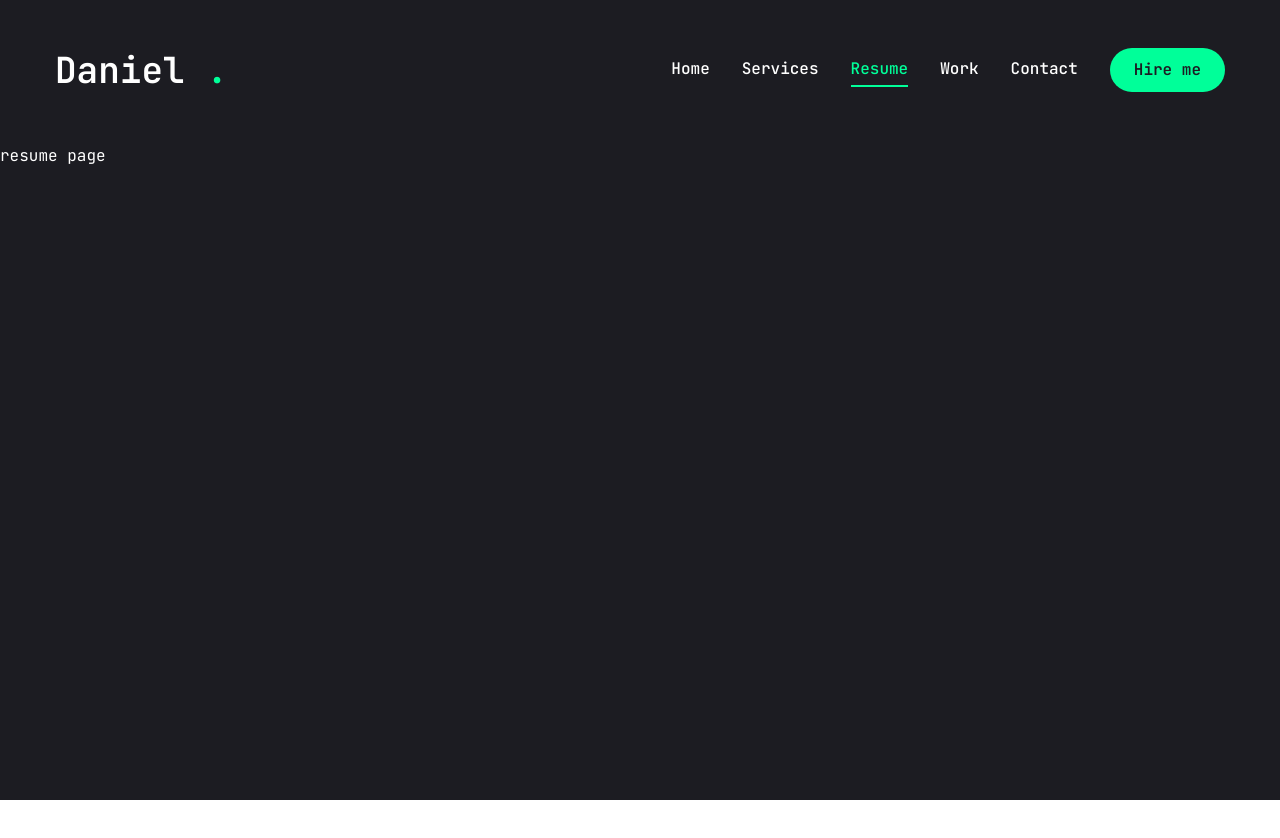
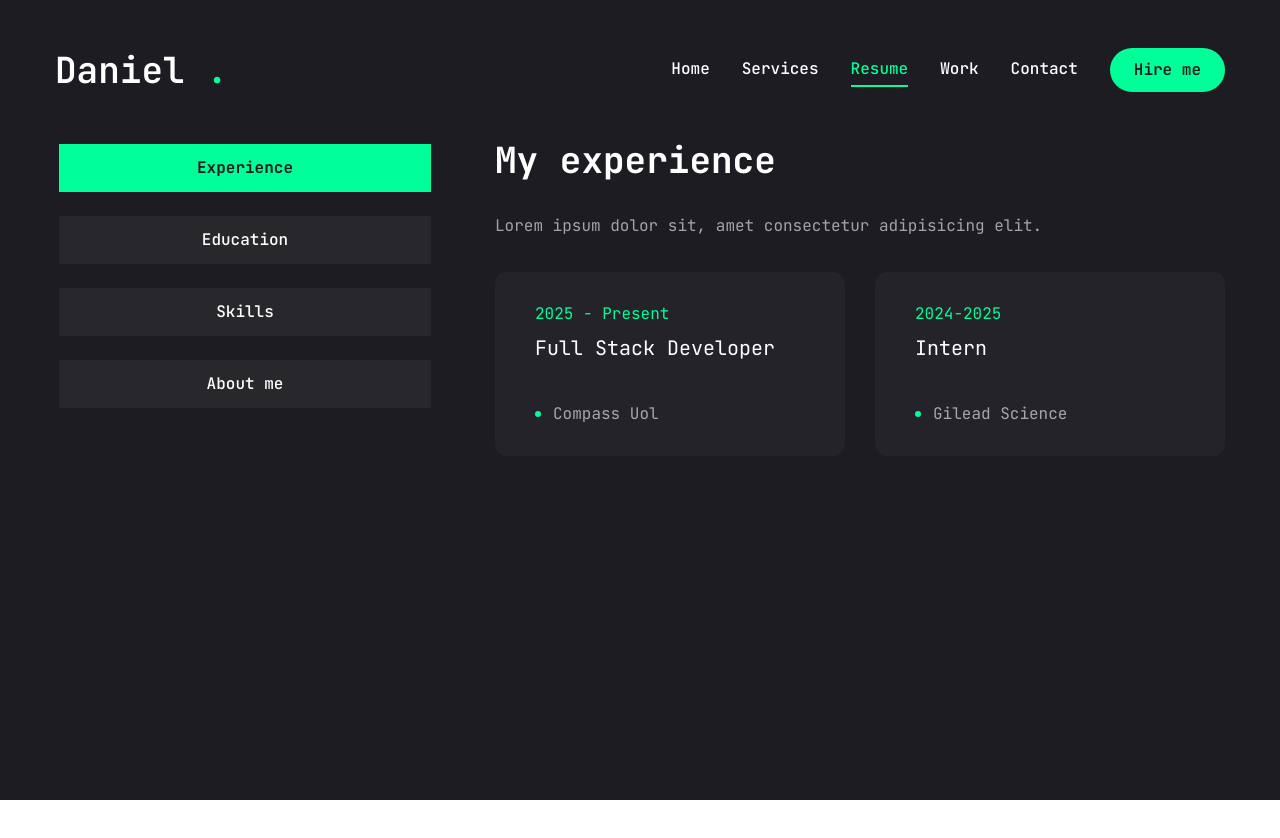
Before and after one commit to bdancost/dani_portfolio_next, a Next.js app: page /resume in a window 1280 px wide. Shown: the top 838 px of the page. Before the commit the page ends 800 px from the top, so only its background shows below. Built offline with nearby package versions, Linux system fonts and the light colour scheme.

Commit message:
Editando Pagina resume

```diff
--- a/app/resume/page.jsx
+++ b/app/resume/page.jsx
@@ -1,5 +1,215 @@
+"use client";
+
+import { FaHtml5, FaCss3, FaJs, FaReact, FaNode } from "react-icons/fa";
+import { SiTailwindcss, SiNextdotjs, SiTypescript } from "react-icons/si";
+
+// about data
+const about = {
+  title: "About Me",
+  description: "Lorem ipsum dolor sit, amet consectetur adipisicing elit.",
+  info: [
+    {
+      fieldName: "Name",
+      fieldValue: "Daniel",
+    },
+    {
+      fieldName: "Phone",
+      fieldValue: "(011) 985214278",
+    },
+    {
+      fieldName: "Experience",
+      fieldValue: "1 years",
+    },
+    {
+      fieldName: "Skype",
+      fieldValue: "daniel.88",
+    },
+    {
+      fieldName: "Nationality",
+      fieldValue: "Brazil",
+    },
+    {
+      fieldName: "Email",
+      fieldValue: "pr.danfc88@gmail.com",
+    },
+    {
+      fieldName: "Freelance",
+      fieldValue: "Available",
+    },
+    {
+      fieldName: "Languages",
+      fieldValue: "English, Spanish, Portuguese",
+    },
+  ],
+};
+
+//experience data
+const experience = {
+  icon: "/assets/resume/badge.svg",
+  title: "My experience",
+  description: "Lorem ipsum dolor sit, amet consectetur adipisicing elit.",
+  items: [
+    {
+      company: "Compass Uol",
+      position: "Full Stack Developer",
+      duration: "2025 - Present",
+    },
+    {
+      company: "Gilead Science",
+      position: "Intern",
+      duration: "2024-2025",
+    },
+  ],
+};
+
+// education data
+const education = {
+  icon: "/assets/resume/cap.svg",
+  title: "My education",
+  description: "Lorem ipsum dolor sit, amet consectetur adipisicing elit.",
+  items: [
+    {
+      institution: "Unicesumar",
+      degree: "Systems Analysis and Development",
+      duration: "2023 - 2025",
+    },
+    {
+      institution: "HashTag Treinamentos",
+      degree: "JavaScript Impressionador",
+      duration: "2024 - 2025",
+    },
+    {
+      institution: "Alura",
+      degree: "Front-End Developer",
+      duration: "2024 - 2025",
+    },
+  ],
+};
+
+// skills data
+const skills = {
+  title: "My skills",
+  description: "Lorem ipsum dolor sit, amet consectetur adipisicing elit.",
+  skillList: [
+    {
+      icon: <FaHtml5 />,
+      name: "HTML5",
+    },
+    {
+      icon: <FaCss3 />,
+      name: "CSS3",
+    },
+    {
+      icon: <FaJs />,
+      name: "JavaScript",
+    },
+    {
+      icon: <FaReact />,
+      name: "React",
+    },
+    {
+      icon: <SiTailwindcss />,
+      name: "TailwindCSS",
+    },
+    {
+      icon: <SiTypescript />,
+      name: "TypeScript",
+    },
+    {
+      icon: <FaNode />,
+      name: "Node",
+    },
+    {
+      icon: <SiNextdotjs />,
+      name: "Next.js",
+    },
+  ],
+};
+
+import { Tabs, TabsContent, TabsList, TabsTrigger } from "@/components/ui/tabs";
+
+import {
+  Tooltip,
+  TooltipContent,
+  TooltipProvider,
+  TooltipTrigger,
+} from "@/components/ui/tooltip";
+
+import { ScrollArea } from "@/components/ui/scroll-area";
+import { motion } from "framer-motion";
+
 const Resume = () => {
-  return <div>resume page</div>;
+  return (
+    <motion.div
+      initial={{ opacity: 0 }}
+      animate={{
+        opacity: 1,
+        transition: { delay: 0.4, duration: 0.4, ease: "easeIn" },
+      }}
+      className="min-h-[80vh] flex items-center justify-center py-12 xl:py-0"
+    >
+      <div className="container mx-auto">
+        <Tabs
+          defaultValue="experience"
+          className="flex flex-col xl:flex-row gap-[60px]"
+        >
+          <TabsList className="flex flex-col w-full max-w-[380px] mx-auto xl:mx-0 gap-6">
+            <TabsTrigger value="experience">Experience</TabsTrigger>
+            <TabsTrigger value="education">Education</TabsTrigger>
+            <TabsTrigger value="skills">Skills</TabsTrigger>
+            <TabsTrigger value="about">About me</TabsTrigger>
+          </TabsList>
+
+          {/* content */}
+          <div className="min-h-[700vh] w-full">
+            {/* experience */}
+            <TabsContent value="experience" className="w-full">
+              <div className="flex flex-col gap-[30px] text-center xl:text-left">
+                <h3 className="text-4xl font-bold">{experience.title}</h3>
+                <p className="max-w-[600px] text-white/60 mx-auto xl:mx-0">
+                  {experience.description}
+                </p>
+                <ScrollArea className="h-[480px]">
+                  <ul className="grid grid-cols-1 lg:grid-cols-2 gap-[30px]">
+                    {experience.items.map((item, index) => {
+                      return (
+                        <li
+                          key={index}
+                          className="bg-[#232329] h-[184px] py-6 px-10 rounded-xl flex flex-col justify-center lg:items-start gap-1"
+                        >
+                          <span className="text-accent">{item.duration}</span>
+                          <h3 className="text-xl max-w-[260px] min-h-[60px] text-center lg:text-left">
+                            {item.position}
+                          </h3>
+                          <div className="flex items-center gap-3">
+                            {/* dot */}
+                            <span className="w-[6px] h-[6px] rounded-full bg-accent"></span>
+                            <p className="text-white/60">{item.company}</p>
+                          </div>
+                        </li>
+                      );
+                    })}
+                  </ul>
+                </ScrollArea>
+              </div>
+            </TabsContent>
+            {/* education */}
+            <TabsContent value="education" className="w-full">
+              education
+            </TabsContent>
+            {/* skills */}
+            <TabsContent value="skills" className="w-full">
+              skills
+            </TabsContent>
+            {/* about */}
+            <TabsContent value="about" className="w-full">
+              about
+            </TabsContent>
+          </div>
+        </Tabs>
+      </div>
+    </motion.div>
+  );
 };
 
 export default Resume;
--- a/components/ui/tabs.jsx
+++ b/components/ui/tabs.jsx
@@ -1,43 +1,43 @@
-"use client"
+"use client";
 
-import * as React from "react"
-import * as TabsPrimitive from "@radix-ui/react-tabs"
+import * as React from "react";
+import * as TabsPrimitive from "@radix-ui/react-tabs";
 
-import { cn } from "@/lib/utils"
+import { cn } from "@/lib/utils";
 
-const Tabs = TabsPrimitive.Root
+const Tabs = TabsPrimitive.Root;
 
 const TabsList = React.forwardRef(({ className, ...props }, ref) => (
   <TabsPrimitive.List
     ref={ref}
-    className={cn(
-      "inline-flex h-10 items-center justify-center rounded-md bg-slate-100 p-1 text-slate-500 dark:bg-slate-800 dark:text-slate-400",
-      className
-    )}
-    {...props} />
-))
-TabsList.displayName = TabsPrimitive.List.displayName
+    className={cn("inline-flex h-auto rounded-md p-1 text-primary", className)}
+    {...props}
+  />
+));
+TabsList.displayName = TabsPrimitive.List.displayName;
 
 const TabsTrigger = React.forwardRef(({ className, ...props }, ref) => (
   <TabsPrimitive.Trigger
     ref={ref}
     className={cn(
-      "inline-flex items-center justify-center whitespace-nowrap rounded-sm px-3 py-1.5 text-sm font-medium ring-offset-white transition-all focus-visible:outline-none focus-visible:ring-2 focus-visible:ring-slate-950 focus-visible:ring-offset-2 disabled:pointer-events-none disabled:opacity-50 data-[state=active]:bg-white data-[state=active]:text-slate-950 data-[state=active]:shadow-sm dark:ring-offset-slate-950 dark:focus-visible:ring-slate-300 dark:data-[state=active]:bg-slate-950 dark:data-[state=active]:text-slate-50",
+      "inline-flex items-center w-full bg-[#27272c] justify-center whitespace-nowrap text-white rounded-lg p-3 text-base font-medium ring-offset-white transition-all disable:pointer-events-none disable:opacity-50 data-[state=active]:bg-accent data-[state=active]:text-primary data-[state=active]:font-bold data-[state=active]:shadow-sm]",
       className
     )}
-    {...props} />
-))
-TabsTrigger.displayName = TabsPrimitive.Trigger.displayName
+    {...props}
+  />
+));
+TabsTrigger.displayName = TabsPrimitive.Trigger.displayName;
 
 const TabsContent = React.forwardRef(({ className, ...props }, ref) => (
   <TabsPrimitive.Content
     ref={ref}
     className={cn(
-      "mt-2 ring-offset-white focus-visible:outline-none focus-visible:ring-2 focus-visible:ring-slate-950 focus-visible:ring-offset-2 dark:ring-offset-slate-950 dark:focus-visible:ring-slate-300",
+      "min-h-[480px] ring-offset-white focus-visible:outline-none focus-visible:ring-2 focus-visible:ring-slate-950 focus-visible:ring-offset-2 dark:ring-offset-slate-950 dark:focus-visible:ring-slate-300",
       className
     )}
-    {...props} />
-))
-TabsContent.displayName = TabsPrimitive.Content.displayName
+    {...props}
+  />
+));
+TabsContent.displayName = TabsPrimitive.Content.displayName;
 
-export { Tabs, TabsList, TabsTrigger, TabsContent }
+export { Tabs, TabsList, TabsTrigger, TabsContent };
```
